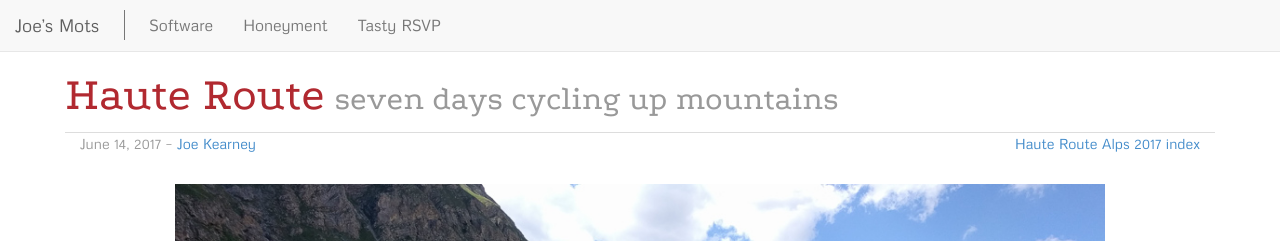
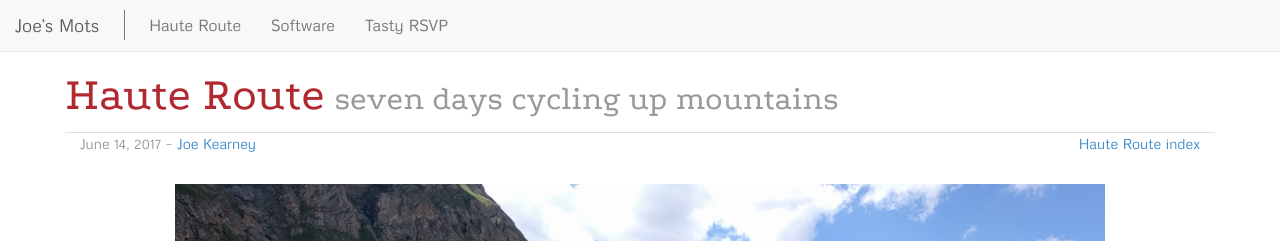
Before and after one commit to joekearney/joekearney.github.io, a Jekyll site: the page built from _posts/cycling/haute-route/2017-06-14-haute-route-index.md, in a window 1280 px wide and 900 px high. Shown: the top 241 px of the window. Built offline with Jekyll 4.4.1, drawn with Linux system fonts in a browser that asks for light colours; comment, search, counter and statistics services are not loaded.

Commit message:
navbar now HR, software, recipes

```diff
--- a/_config.yml
+++ b/_config.yml
@@ -78,5 +78,5 @@ just-in-time:
   index_path: "just-in-time"
 haute-route:
   tag_name: "Haute Route Alps 2017"
-  tag_short_name: "Haute Route Alps 2017"
+  tag_short_name: "Haute Route"
   index_path: "haute-route"
--- a/_includes/navbar.html
+++ b/_includes/navbar.html
@@ -6,8 +6,8 @@
   <div class="navbar-collapse">
     <ul class="nav navbar-nav">
       <li class="divider-vertical"></li>
+      <li><a href="/{{site.haute-route.index_path}}">{{site.haute-route.tag_short_name}}</a></li>
       <li><a href="/{{site.software.index_path}}">{{site.software.tag_short_name}}</a></li>
-      <li><a href="/{{site.honeyment.index_path}}">{{site.honeyment.tag_short_name}}</a></li>
       <li><a href="/{{site.tasty-rsvps.index_path}}">{{site.tasty-rsvps.tag_short_name}}</a></li>
     </ul>
   </div>
```
